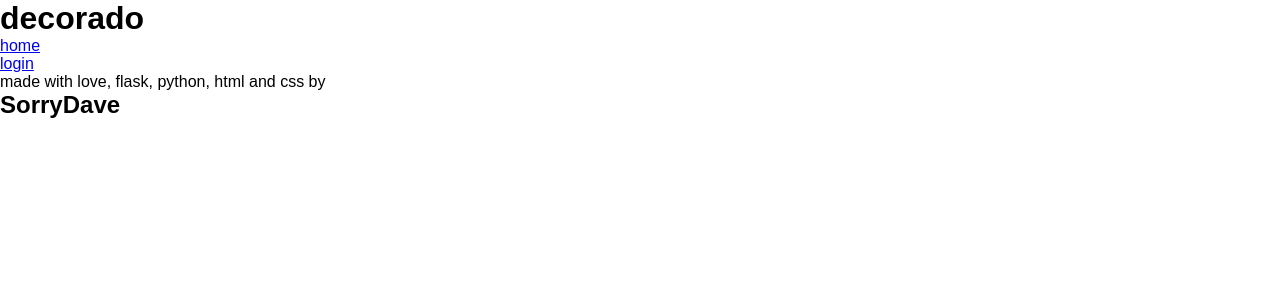
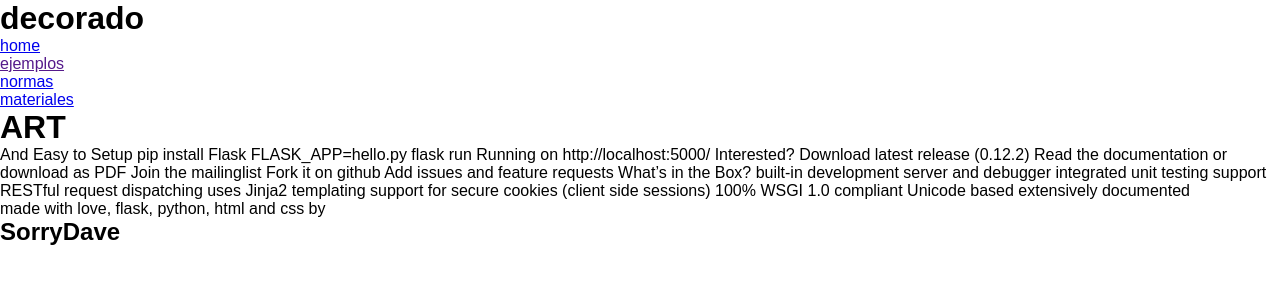
Before and after one commit to sorryDave/decorado, a Flask app: page /index in a window 1280 px wide. Shown: the top 300 px of the page. Run offline with Flask 2, Linux system fonts and the light colour scheme.

Commit message:
closer to v1

```diff
--- a/app/routes.py
+++ b/app/routes.py
@@ -1,7 +1,15 @@
 from flask import render_template, flash, redirect, url_for
 from app import app
 
-@app.route('/')
+#@app.route('/')
 @app.route('/index')
 def index():
-    return render_template('base.html')
+    return render_template('index.html')
+
+@app.route('/home')
+def home():
+    return render_template('index.html')
+
+@app.route('/ejemplos')
+def ejemplos():
+    return render_template('ejemplos.html')
--- a/app/templates/base.html
+++ b/app/templates/base.html
@@ -33,24 +33,17 @@
                     <a href="{{ url_for('index') }}">home</a>
                 </li>
                 <li>
-                    <a href="{{ url_for('login') }}">login</a>
+                    <a href="">ejemplos</a>
                 </li>
+                <li><a href="#normas">normas</a></li>
+                <li><a href="#materiales">materiales</a></li>
             </ul>
         </nav>
 
     </header>
 
     <main>
-        {% with messages = get_flashed_messages() %}
-        {% if messages %}
-        <ul>
-            {% for message in messages %}
-            <li>{{ message }}</li>
-            {% endfor %}
-        </ul>
-        {% endif %}
-        {% endwith %}
-            {% block content %}{% endblock %}
+         {% block content %} {% endblock %}
     </main>
 
     <footer>
--- /dev/null
+++ b/app/templates/ejemplos.html
@@ -0,0 +1,6 @@
+{% extends "base.html" %}
+
+
+{% block ejemplos %}
+<h1>ejemplos</h1>
+{% endblock %}
--- a/app/templates/index.html
+++ b/app/templates/index.html
@@ -1,9 +1,10 @@
+ {% extends "base.html" %}
 
-{% extends "base.html" %}
-
-{% block content %}
-    <h1>Hi, {{ user.username }}!</h1>
-    {% for post in posts %}
-    <div><p>{{ post.author.username }} says: <b>{{ post.body }}</b></p></div>
-    {% endfor %}
+ {% block content %}
+<h1>ART</h1>
+<p>And Easy to Setup pip install Flask FLASK_APP=hello.py flask run Running on http://localhost:5000/ Interested? Download latest
+    release (0.12.2) Read the documentation or download as PDF Join the mailinglist Fork it on github Add issues and feature
+    requests What’s in the Box? built-in development server and debugger integrated unit testing support RESTful request
+    dispatching uses Jinja2 templating support for secure cookies (client side sessions) 100% WSGI 1.0 compliant Unicode
+    based extensively documented </p>
 {% endblock %}
```
Also changed, not shown: app/templates/login.html (deleted, +0 -24 lines).
